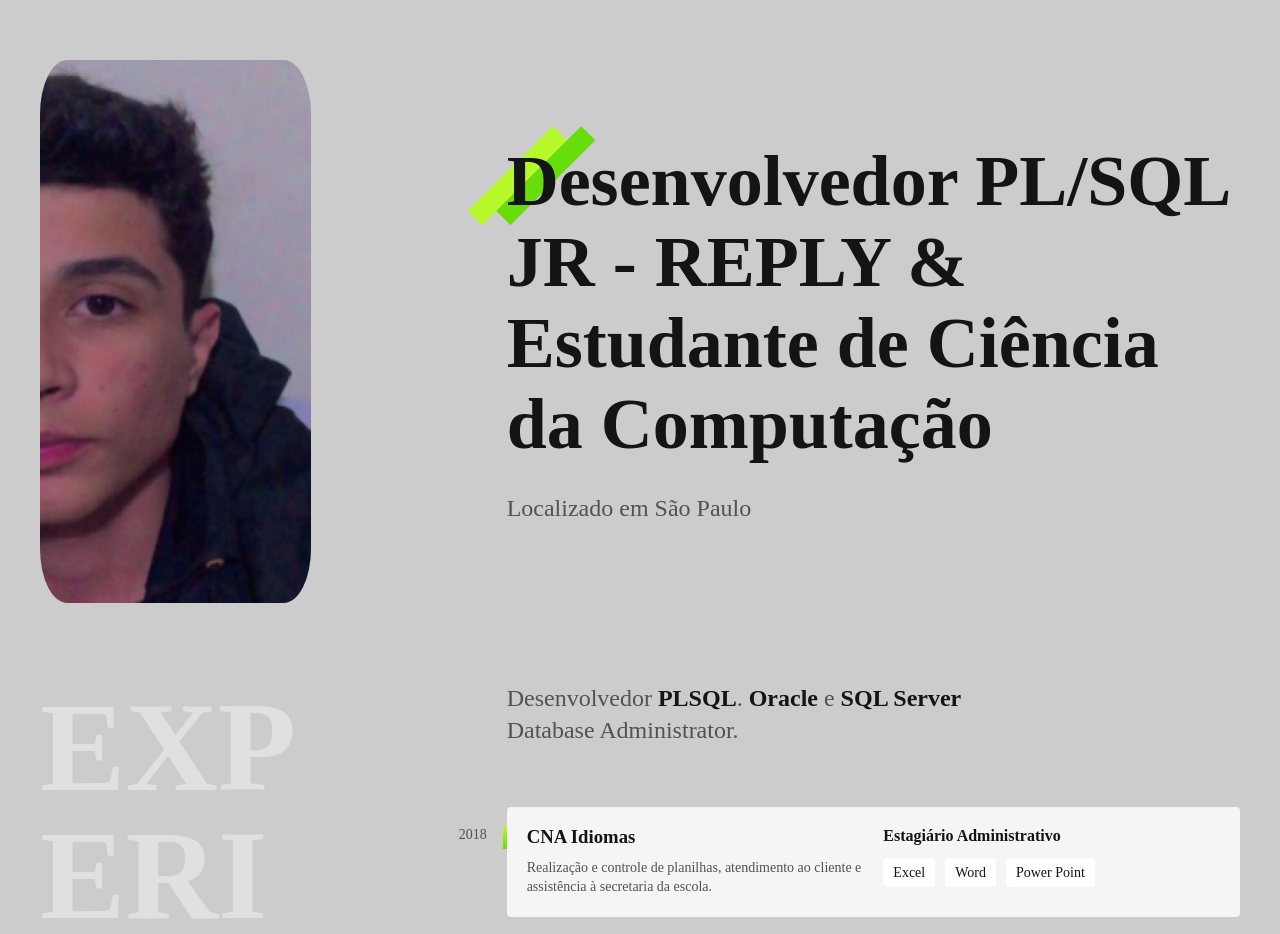
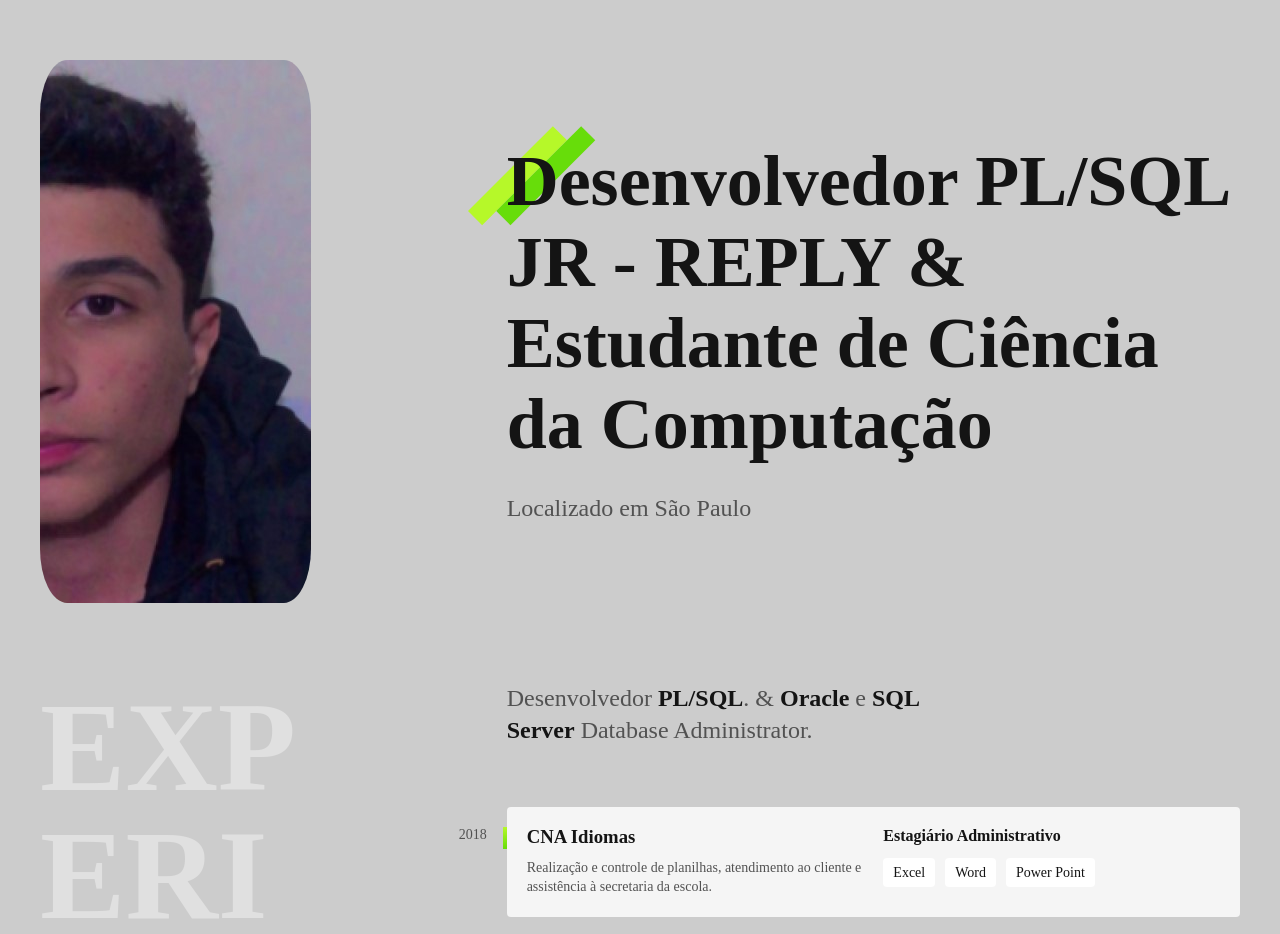
Before and after one commit to yfelipee/PortfolioFelipeMacena, a plain HTML site: page index.html in a window 1280 px wide. Shown: the part 109-1043 px from the top of the page. Drawn offline with Linux system fonts and the light colour scheme.

Commit message:
Update index.html

```diff
--- a/index.html
+++ b/index.html
@@ -32,7 +32,7 @@
    <section class="experiencia" id="experiencia" aria-label="Experiência">
       <h2 class="subtitulo">Experiência</h2>
       <div>
-         <p class="experiencia-texto">Desenvolvedor <strong>PLSQL</strong>.<strong> Oracle </strong>e <strong>SQL Server</strong> Database Administrator.
+         <p class="experiencia-texto">Desenvolvedor <strong>PL/SQL</strong>. & <strong> Oracle </strong>e <strong>SQL Server</strong> Database Administrator.
 
          <div class="empresa">
             <span class="empresa-ano">2018</span>
```
